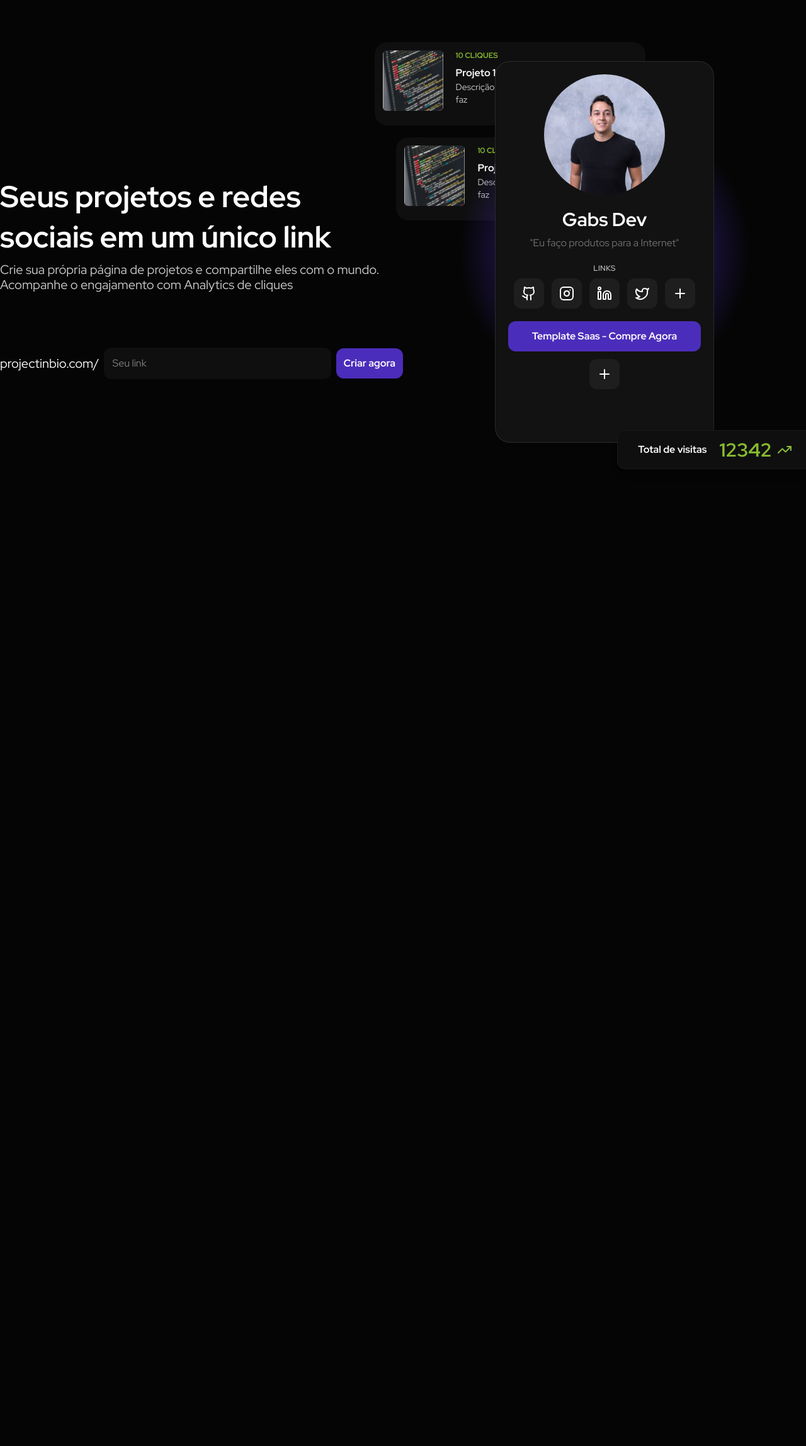
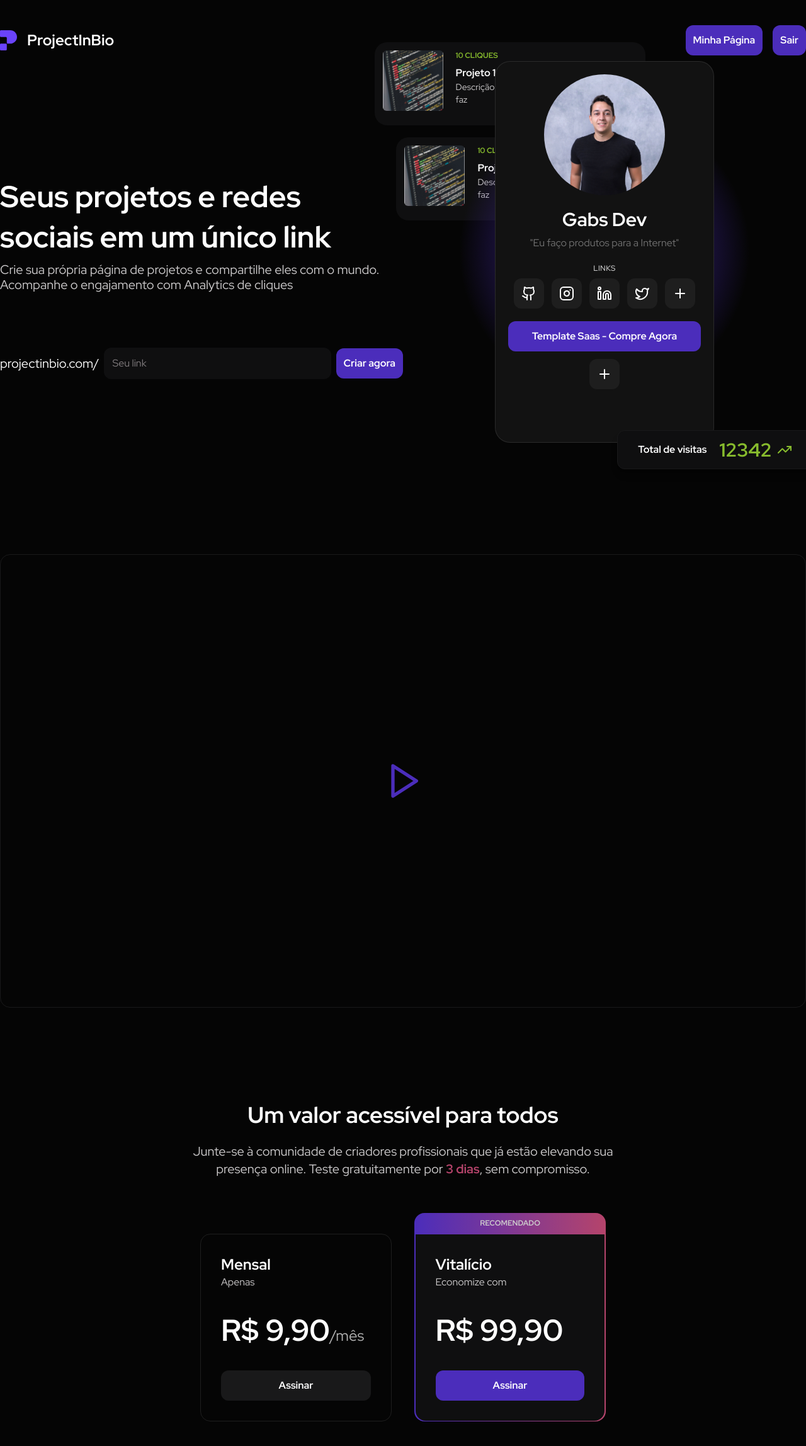
Before and after one commit to gabrieldesiderio/project-in-bio, a Next.js app: page / in a window 1280 px wide. Shown: the top 2296 px of the page at 63% size. Before the commit the page ends 800 px from the top, so only its background shows below. Built offline with nearby package versions, Linux system fonts and the light colour scheme.

Commit message:
video and pricing sections

```diff
--- a/src/app/page.tsx
+++ b/src/app/page.tsx
@@ -1,9 +1,15 @@
+import { Header } from "@/components/landing-page/header";
 import { Hero } from "@/components/landing-page/hero";
+import { Pricing } from "@/components/landing-page/pricing";
+import { VideoExplanation } from "@/components/landing-page/video-explanation";
 
 export default function Home() {
   return (
     <div className="max-w-7xl mx-auto">
+      <Header />
       <Hero />
+      <VideoExplanation />
+      <Pricing />
     </div>
   );
 }
--- /dev/null
+++ b/src/components/landing-page/header.tsx
@@ -0,0 +1,15 @@
+import Image from "next/image";
+import { Button } from "../ui/button";
+
+export function Header() {
+  return <div className="absolute top-0 left-0 right-0 max-w-7xl mx-auto flex items-center justify-between py-10">
+    <div className="flex items-center gap-4">
+      <Image src="/logo.svg" alt="ProjectInBio Logo" width={27} height={32} />
+      <h3 className="text-white text-2xl font-bold">ProjectInBio</h3>
+    </div>
+    <div className="flex item-center gap-4">
+      <Button>Minha Página</Button>
+      <Button>Sair</Button>
+    </div>
+  </div>
+}
--- /dev/null
+++ b/src/components/landing-page/pricing.tsx
@@ -0,0 +1,44 @@
+import { TRIAL_DAYS } from "@/lib/config";
+import { Button } from "../ui/button";
+
+export function Pricing() {
+  return <div className="my-[150px] flex flex-col items-center gap-14">
+    <div className="flex flex-col items-center gap-6">
+      <h3 className="text-4xl font-bold text-white">Um valor acessível para todos</h3>
+      <p className="text-content-body text-xl text-center">
+        Junte-se à comunidade de criadores profissionais que já estão elevando sua <br />
+        presença online. Teste gratuitamente por <strong className="text-accent-pink">{ TRIAL_DAYS } dias</strong>, sem compromisso.
+      </p>
+    </div>
+    <div className="flex items-end gap-9">
+      <div className="w-[304px] p-8 flex flex-col gap-7 rounded-2xl border border-[#1E1E1E]">
+        <div className="flex flex-col">
+          <span className="text-white font-bold text-2xl">Mensal</span>
+          <span className="text-content-body">Apenas</span>
+        </div>
+        <div>
+          <span className="text-white font-bold text-[48px]">R$ 9,90</span>
+          <span className="text-content-headline text-2xl">/mês</span>
+        </div>
+        <Button variant="secondary">Assinar</Button>
+      </div>
+      <div className="flex flex-col">
+        <div className="flex justify-center items-center rounded-t-2xl p-2 w-[304px] bg-[linear-gradient(90deg,#4B2DBB_0%,#B5446B_100%)]">
+          <span className="uppercase text-xs font-bold">Recomendado</span>
+        </div>
+        <div className="p-[1.6px] bg-[linear-gradient(90deg,#4B2DBB_0%,#B5446B_100%)] rounded-b-2xl">
+          <div className="w-full bg-background-secondary p-8 flex flex-col gap-7 rounded-b-2xl">
+            <div className="flex flex-col">
+              <span className="text-white font-bold text-2xl">Vitalício</span>
+              <span className="text-content-body">Economize com</span>
+            </div>
+            <div className="flex items-center gap-1">
+              <span className="text-white font-bold text-[48px]">R$ 99,90</span>
+            </div>
+            <Button>Assinar</Button>
+          </div>
+        </div>
+      </div>
+    </div>
+  </div>
+}
--- /dev/null
+++ b/src/components/landing-page/video-explanation.tsx
@@ -0,0 +1,7 @@
+import { Play } from "lucide-react";
+
+export function VideoExplanation() {
+  return <div className="border rounded-2xl border-border-primary aspect-video flex items-center justify-center my-20">
+    <Play className="text-accent-purple size-16" />
+  </div>
+}
--- /dev/null
+++ b/src/lib/config.ts
@@ -0,0 +1 @@
+export const TRIAL_DAYS = 3
```
